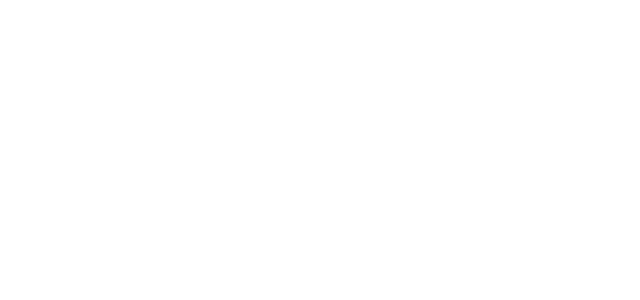
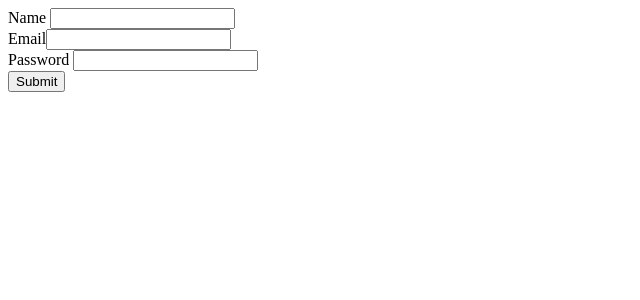
Before and after one commit to acciojob/react-composition-4-mvikram123, a React app: page / in a window 1280 px wide. Shown: the top 300 px of the page, without its empty margins (0-640 px from the left). Built offline with nearby package versions, Linux system fonts and the light colour scheme.

Commit message:
submitting code-Sun Aug 27 2023 11:11:05 GMT+0530 (India Standard Time)

```diff
--- a/src/components/App.js
+++ b/src/components/App.js
@@ -1,11 +1,13 @@
 
 import React from "react";
 import './../styles/App.css';
+import Form from "./Form"
 
 const App = () => {
   return (
     <div>
         {/* Do not remove the main div */}
+        <Form />
     </div>
   )
 }
--- /dev/null
+++ b/src/components/Form.js
@@ -0,0 +1,39 @@
+import React,{useState} from "react";
+
+
+
+
+const Form=()=>{
+    let[user,setUser]=useState(
+        {name:"" , email:"" , password:""}
+    );
+
+    let{name,email,password}=user
+
+ const signup=(e)=>{
+    e.preventDefault();
+    setUser(...user);
+
+ }
+ console.log(user);
+
+
+    return(
+        <div>
+            <div>
+            <form onSubmit={signup}>
+                <label for="name">Name </label>
+                <input type="text" onChange={(e)=>setUser({...user,name:e.target.value})}></input><br />
+                   <label for="name">Email</label>
+                <input type="text" onChange={(e)=>setUser({...user,email:e.target.value})}></input><br />
+                   <label for="name">Password </label>
+                <input type="text" onChange={(e)=>setUser({...user,password:e.target.value})}></input><br />
+            </form>
+        </div>
+        <button>Submit</button>
+        </div>
+    )
+}
+
+
+export default Form;
```
Also changed, not shown: 1 other file (tests, documents, lock files or other folders).
